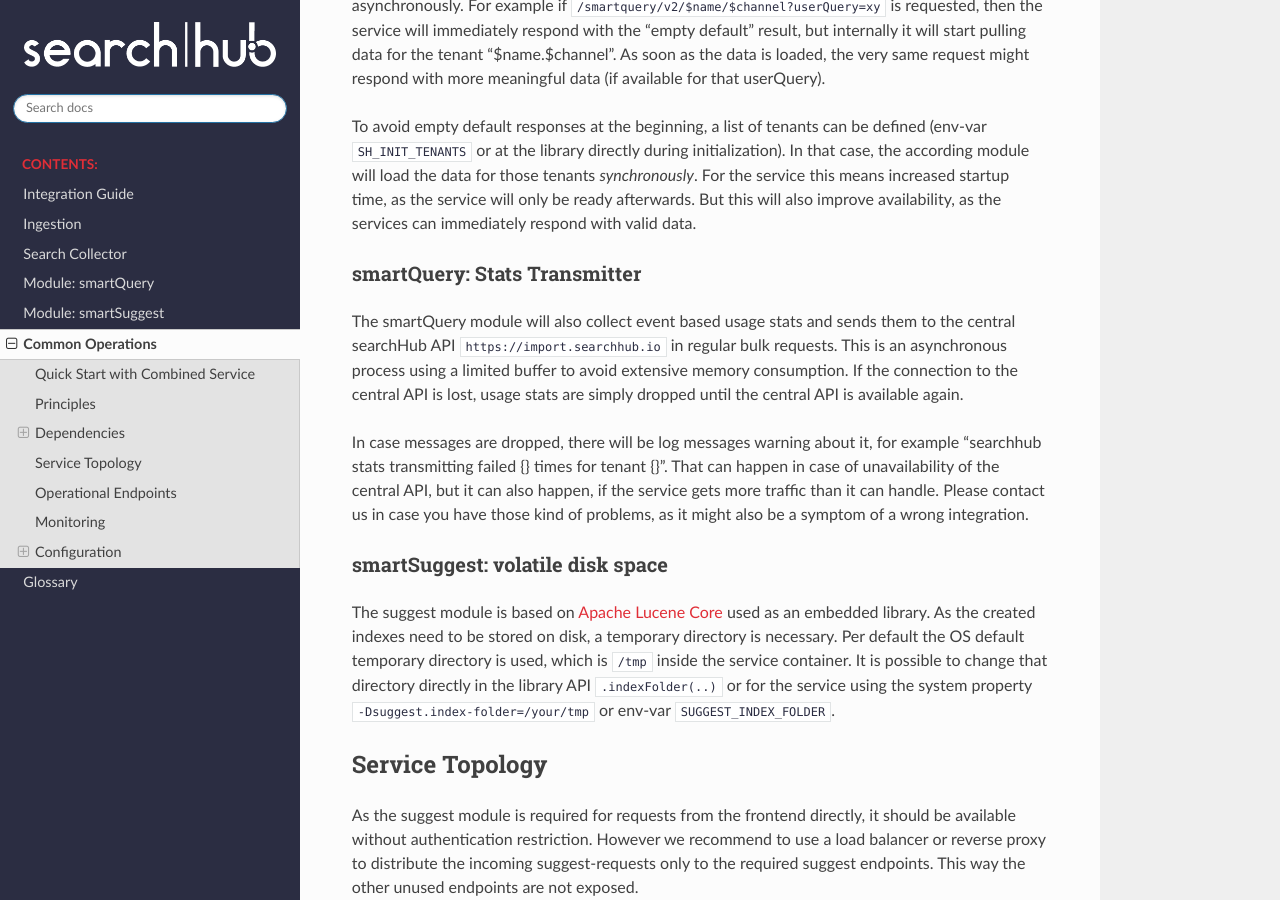
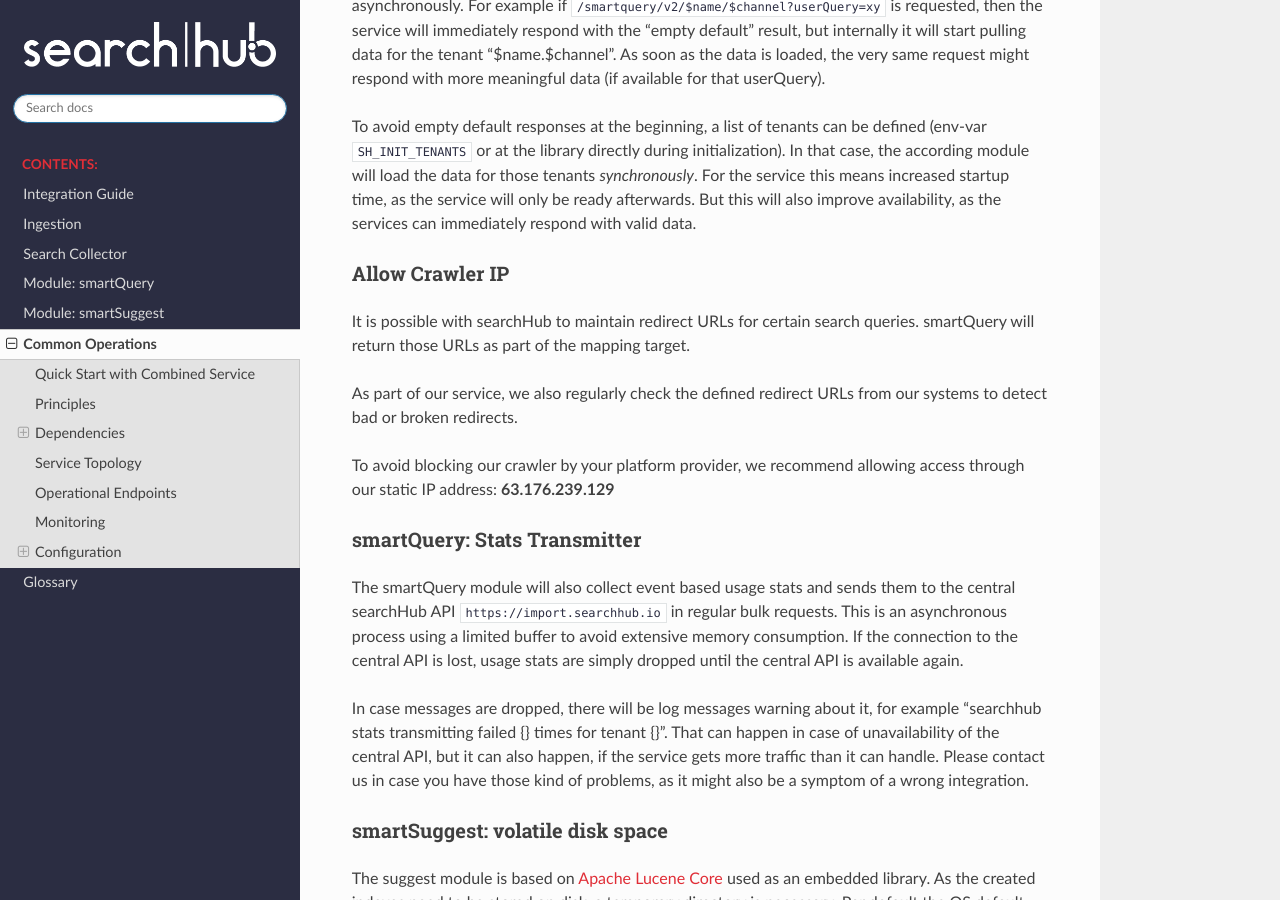
Before and after one commit to CommerceExperts/searchhub-docs, a Sphinx documentation site: the page built from docs/operations.rst, in a window 1280 px wide and 900 px high, scrolled down 1978 px. Built offline with Sphinx 7.4.7 and the Read the Docs theme 3.1.0, drawn with Linux system fonts in a browser that asks for light colours.

Commit message:
Add "allow crawler ip" section

```diff
--- a/docs/operations.rst
+++ b/docs/operations.rst
@@ -54,6 +54,17 @@
 Both modules pull their required data from ``https://query.searchhub.io`` using the required ``SH_API_KEY``. Per default that happens with the first access to the according resource, but asynchronously. For example if ``/smartquery/v2/$name/$channel?userQuery=xy`` is requested, then the service will immediately respond with the "empty default" result, but internally it will start pulling data for the tenant "$name.$channel". As soon as the data is loaded, the very same request might respond with more meaningful data (if available for that userQuery).
 
 To avoid empty default responses at the beginning, a list of tenants can be defined (env-var ``SH_INIT_TENANTS`` or at the library directly during initialization). In that case, the according module will load the data for those tenants *synchronously*. For the service this means increased startup time, as the service will only be ready afterwards. But this will also improve availability, as the services can immediately respond with valid data.
+
+
+Allow Crawler IP
+~~~~~~~~~~~~~~~~
+
+It is possible with searchHub to maintain redirect URLs for certain search queries. smartQuery will return those URLs as part of the mapping target.
+
+As part of our service, we also regularly check the defined redirect URLs from our systems to detect bad or broken redirects.
+
+To avoid blocking our crawler by your platform provider, we recommend allowing access through our static IP address: **63.176.239.129**
+
 
 smartQuery: Stats Transmitter
 ~~~~~~~~~~~~~~~~~~~~~~~~~~~~~
```
